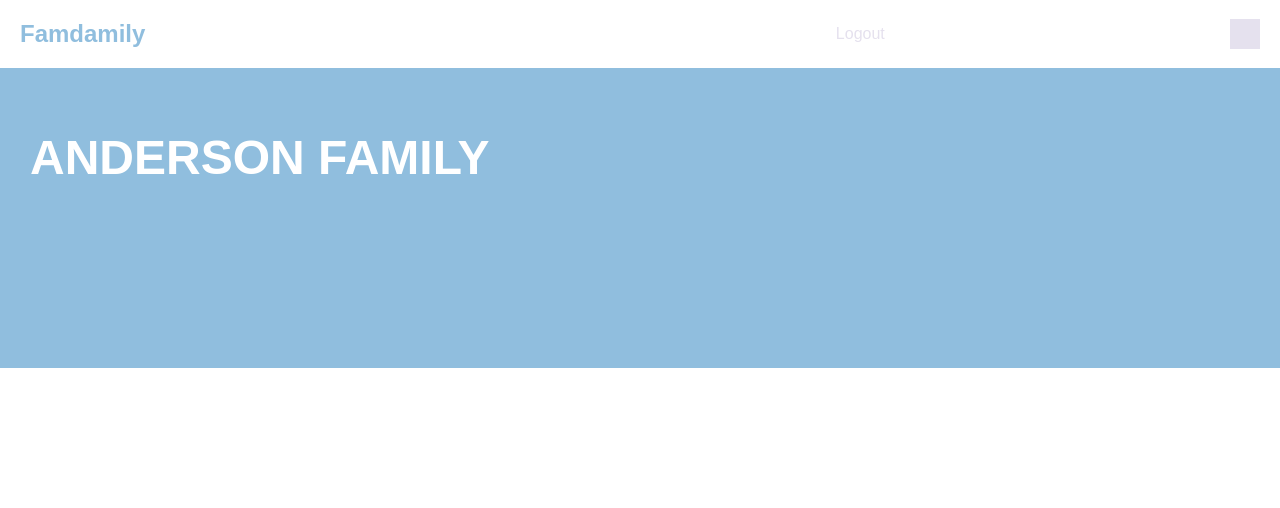
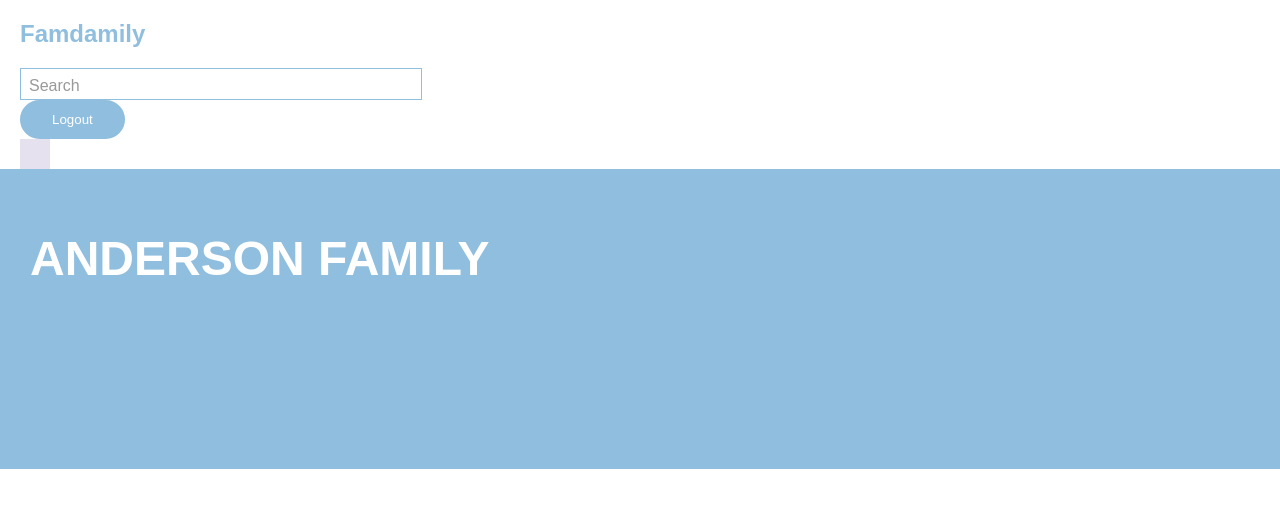
Before and after one commit to splanderson/famdamily, a plain HTML site: page index.html in a window 1280 px wide. Drawn offline with Linux system fonts and the light colour scheme.

Commit message:
updated styles

```diff
--- a/index.html
+++ b/index.html
@@ -12,11 +12,11 @@
           <h2>Famdamily</h2>
         </div>
         <div class="search-bar">
-
+          <div class="search">Search</div>
+          <i class="search-icon"></i>
         </div>
-        <a class="logout" href="#">Logout</a>
+        <button id="logout-btn" name="logout">Logout</button>
         <div class="main-user">
-
         </div>
       </div>
       <div class="main-masthead">
--- a/style.css
+++ b/style.css
@@ -16,19 +16,48 @@ h1 {
 
 .header {
   width: 100%;
-  height: 20px;
+  height: 50px;
   background-color: white;
+
 }
 
 .main-container {
-  display: flex;
-  justify-content: space-between;
-  align-items: center;
   margin: 0 20px 0 20px;
 }
 
 .main-logo h2 {
   color: #90bede;
+}
+
+.search-bar {
+  border: 1px solid #90bede;
+  width: 400px;
+  height: 30px;
+  background: transparent;
+}
+
+.search {
+  color: #999;
+  padding: 8px;
+}
+
+.search-icon {
+
+}
+
+#logout-btn {
+  border: 2px solid #90bede !important;
+  border-radius: 25px !important;
+  background: #90bede;
+  color: #FFF !important;
+  padding: 10px 30px !important;
+  text-shadow: none !important;
+  box-shadow: none !important;
+}
+
+#logout-btn:hover {
+  background: transparent !important;
+  color: #90bede !important;
 }
 
 .main-user {
```
